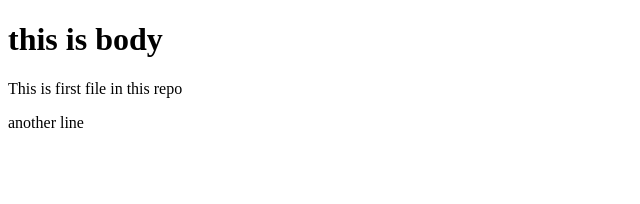
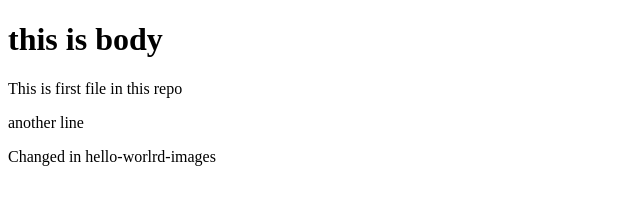
Before and after one commit to Girishjn86/hello-world, a plain HTML site: page index.html in a window 1280 px wide. Shown: the whole page, without its empty margins (0-640 px from the left). Drawn offline with Linux system fonts and the light colour scheme.

Commit message:
added new image and updated a file

```diff
--- a/index.html
+++ b/index.html
@@ -7,7 +7,7 @@
 <h1>this is body</h1>
 <p>This is first file in this repo</p>
 <p>another line</p>
-
+<p>Changed in hello-worlrd-images</p>
 
 </body>
 </html>
```
Also changed, not shown: img_hello_git.html (added, +1 -0 lines).
